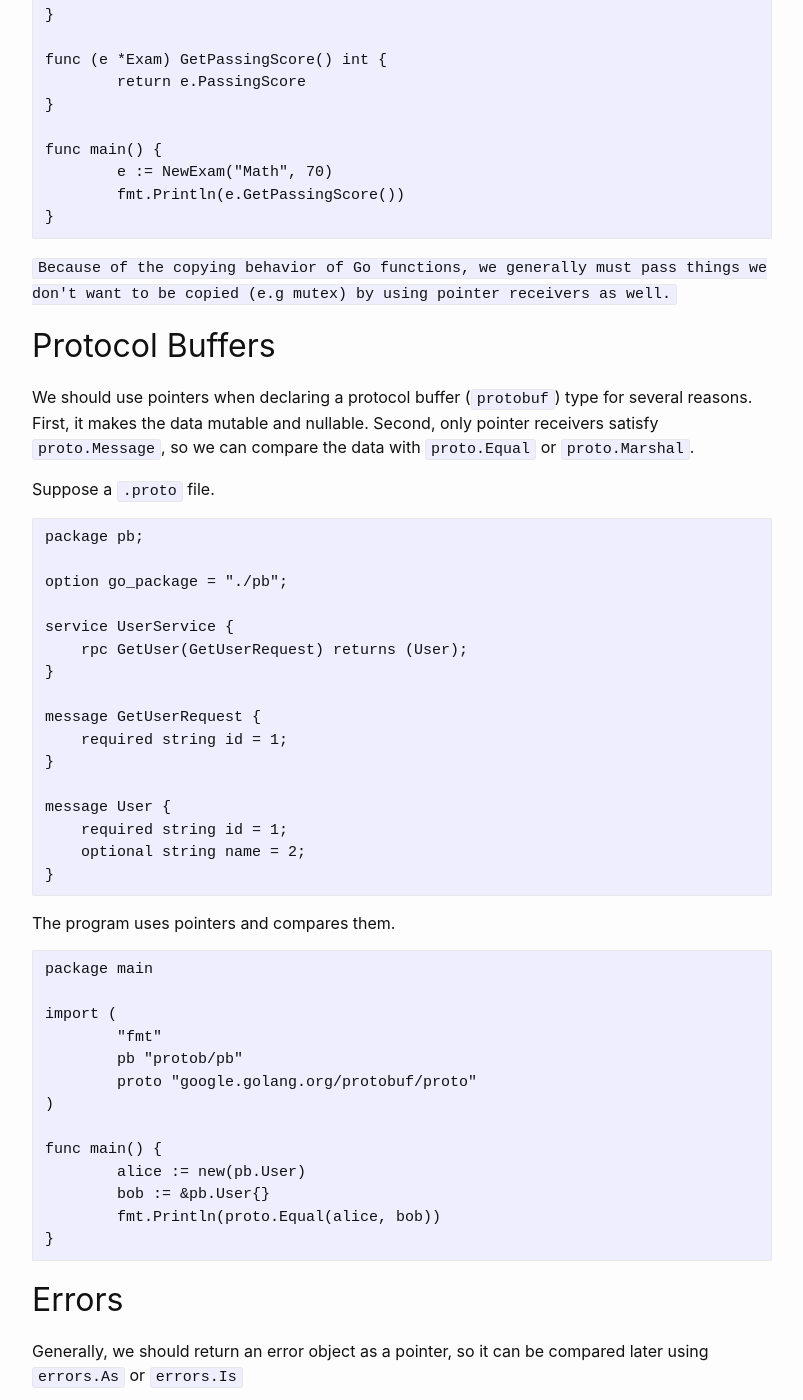
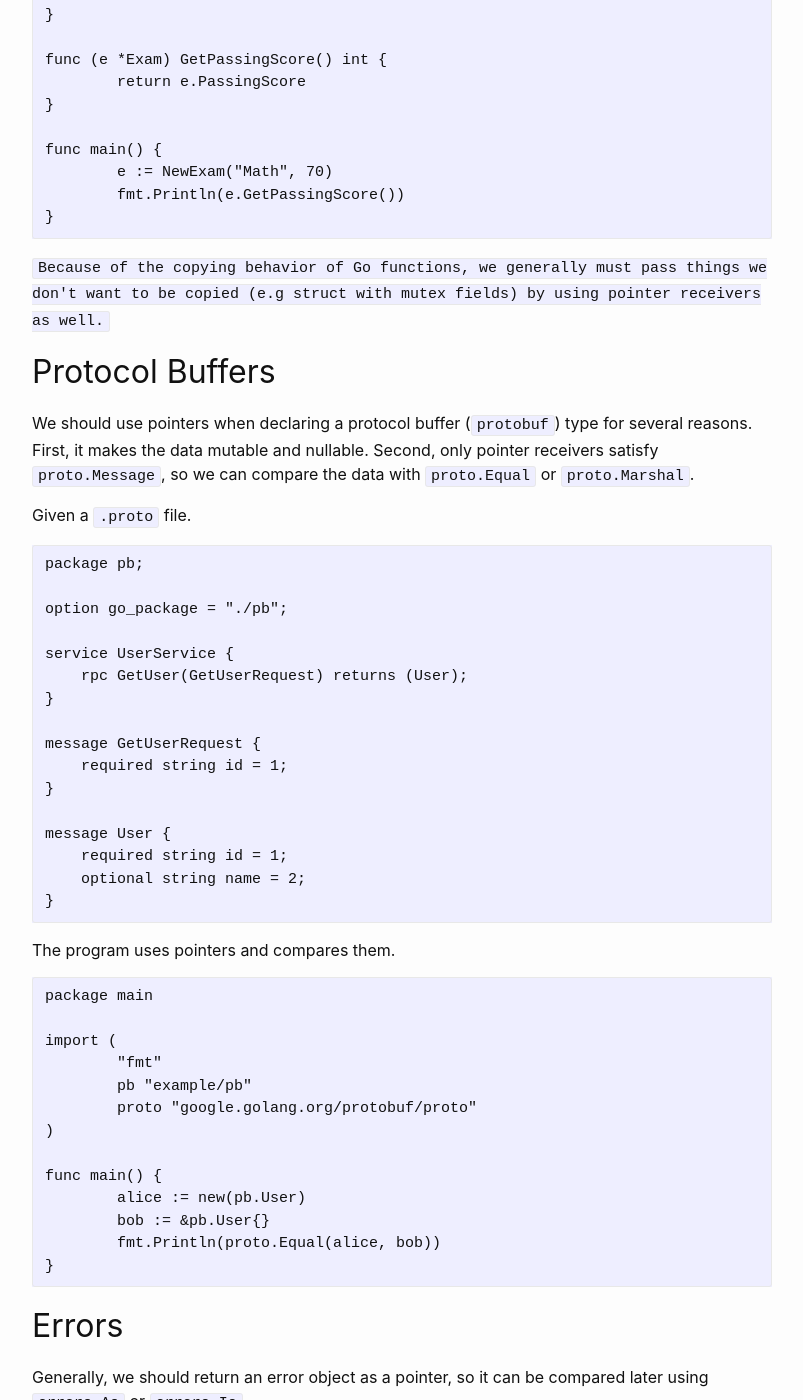
Before and after one commit to hamonangann/hamonangann.github.io, a Jekyll site: the page built from _posts/2025-05-18-article4.markdown, in a window 1280 px wide and 1400 px high, scrolled down 2733 px. Shown: the whole window, without its empty margins (238-1041 px from the left). Built offline with Jekyll 4.4.1, drawn with Linux system fonts in a browser that asks for light colours; comment, search, counter and statistics services are not loaded; some of the changed text lies outside the part shown.

Commit message:
revise article4 and about

````diff
--- a/_posts/2025-05-18-article4.markdown
+++ b/_posts/2025-05-18-article4.markdown
@@ -129,13 +129,13 @@ func main() {
 }
 ```
 
-`Because of the copying behavior of Go functions, we generally must pass things we don't want to be copied (e.g mutex) by using pointer receivers as well.`
+`Because of the copying behavior of Go functions, we generally must pass things we don't want to be copied (e.g struct with mutex fields) by using pointer receivers as well.`
 
 ## Protocol Buffers
 
 We should use pointers when declaring a protocol buffer (`protobuf`) type for several reasons. First, it makes the data mutable and nullable. Second, only pointer receivers satisfy `proto.Message`, so we can compare the data with `proto.Equal` or `proto.Marshal`.
 
-Suppose a `.proto` file.
+Given a `.proto` file.
 
 ```
 package pb;
@@ -163,7 +163,7 @@ package main
 
 import (
 	"fmt"
-	pb "protob/pb"
+	pb "example/pb"
 	proto "google.golang.org/protobuf/proto"
 )
 
@@ -176,7 +176,7 @@ func main() {
 
 ## Errors
 
-Generally, we should return an error object as a pointer, so it can be compared later using `errors.As` or `errors.Is`
+Generally, we should return an error object as a pointer, so it can be compared later using `errors.As` or `errors.Is`.
 
 ```
 package main
--- a/about-en.markdown
+++ b/about-en.markdown
@@ -3,9 +3,9 @@ layout: page
 title: About
 permalink: /about/
 ---
-**B. Hamonangan:** I was born in [Java](https://en.wikipedia.org/wiki/Java) as the firstborn of three siblings with a hobby of breaking and fixing things, mainly computers. I was exposed to programming languages from elementary school, but I started learning them seriously at the University of Indonesia, where I took my Computer Science bachelor's degree. My education blends with the 6-month informal coding bootcamp from Sea Ltd, resulting in a Harry Potter-like ability to talk to [Python](https://en.wikipedia.org/wiki/Python_(programming_language)) and other stuff.
+**B. Hamonangan:** I was born in [Java](https://en.wikipedia.org/wiki/Java) with a hobby of breaking and fixing things, mainly computers. I studied Computer Science at the University of Indonesia. Following graduation, I took a coding boot camp at Sea Ltd, making my education a blend of formal and informal. Now I can talk to [Python](https://en.wikipedia.org/wiki/Python_(programming_language)), just like Harry Potter.
 
-After graduating in my home country, I moved to Japan for work.
+After twenty-three years living in my home country, I moved to Japan for work.
 
 Mail me at [b.hamonangan.p@gmail.com
 ](mailto:b.hamonangan.p@gmail.com) 📬
````
Also changed, not shown: other parts of _posts/2025-05-18-article4.markdown (+1 -1 lines).
